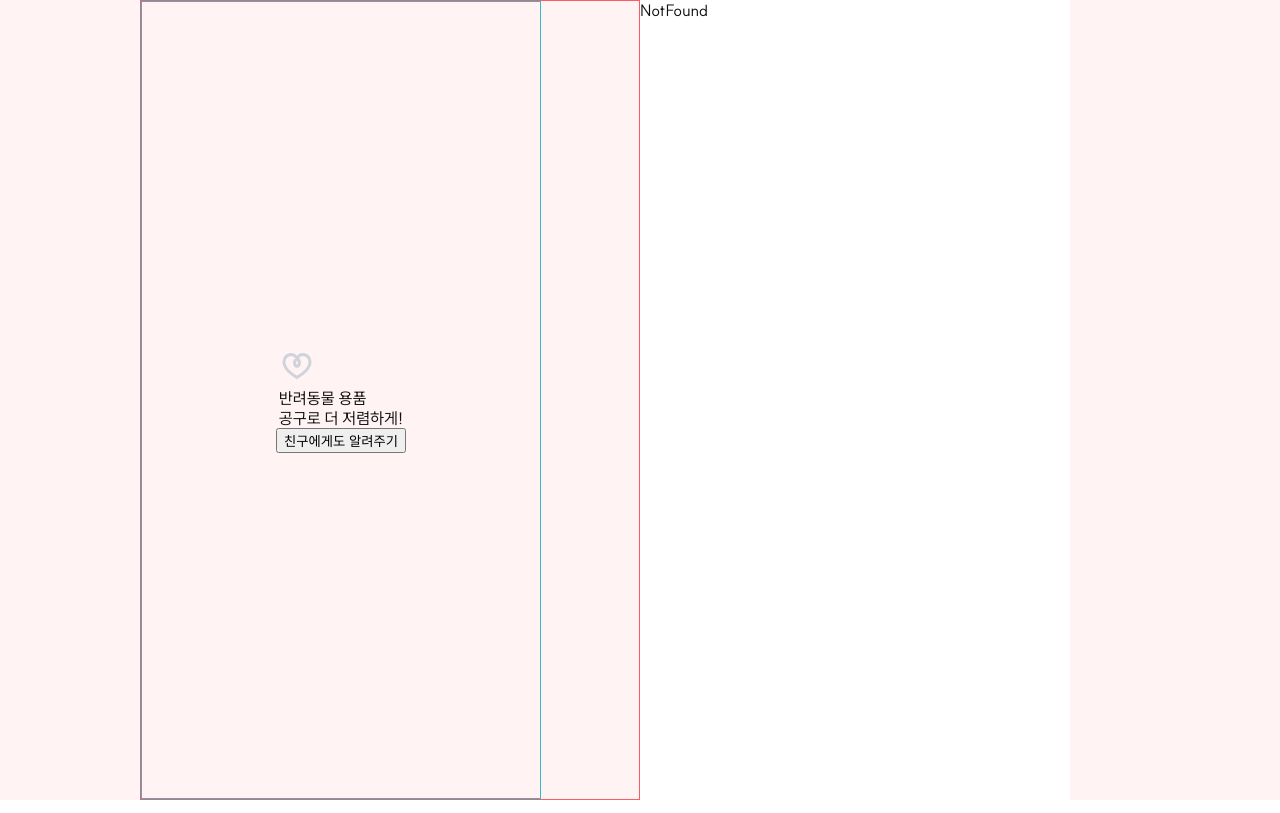
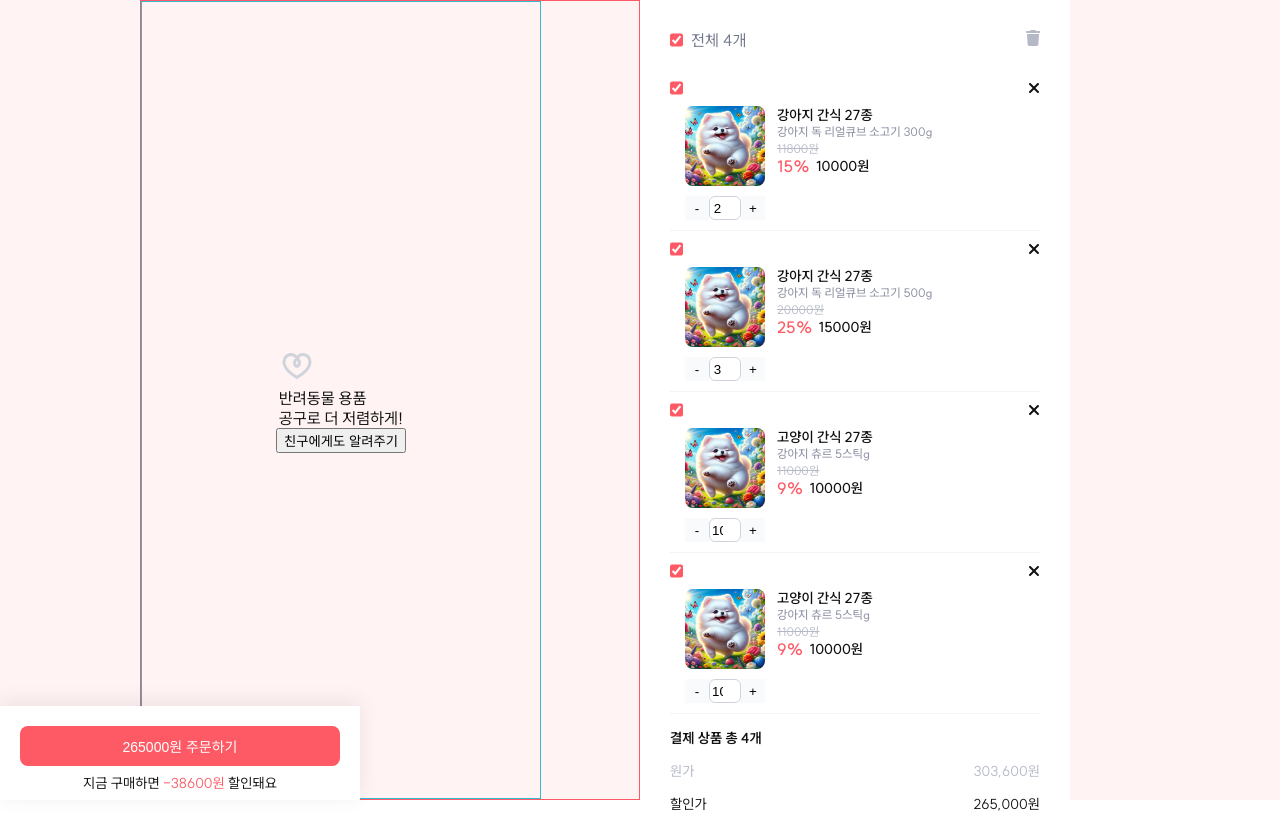
Before and after one commit to devwqc/petFrontend, a Next.js app: page /cart in a window 1280 px wide. Before the commit this address had no page. Shown: the top 813 px of the page. Built offline with nearby package versions, Linux system fonts and the light colour scheme.

Commit message:
fix: rename

```diff
--- a/src/pages/Cart/Cart.module.scss
+++ b/src/pages/cart/Cart.module.scss
@@ -38,8 +38,7 @@
   background-color: $color-white;
   padding: 2rem;
   position: fixed;
-  // width: 36rem;
-  width: 100%;
+  width: 36rem;
   height: 9.4rem;
 }
 
```
Also changed, not shown: src/pages/cart/index.tsx (renamed from src/pages/Cart/index.tsx).
